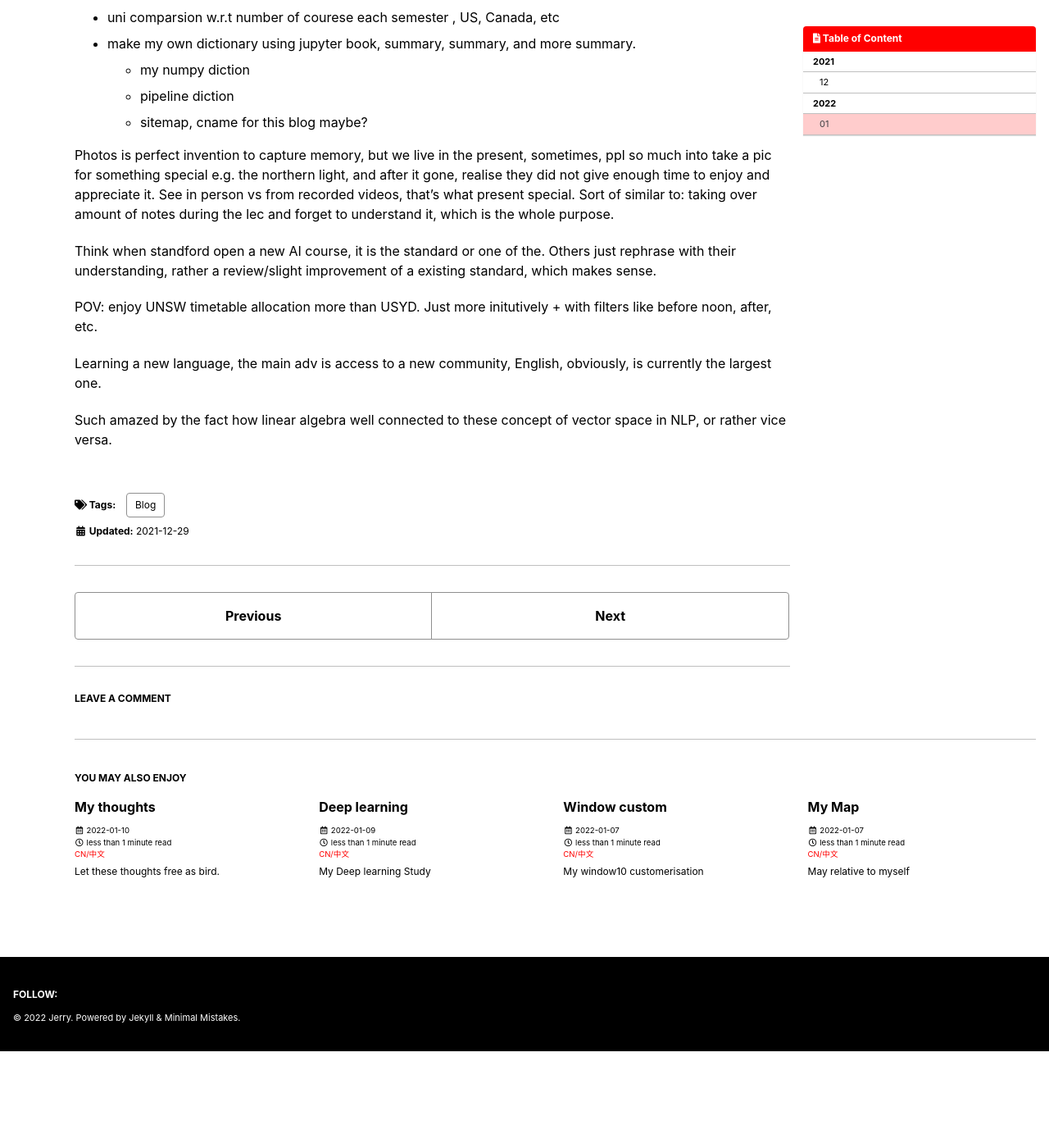
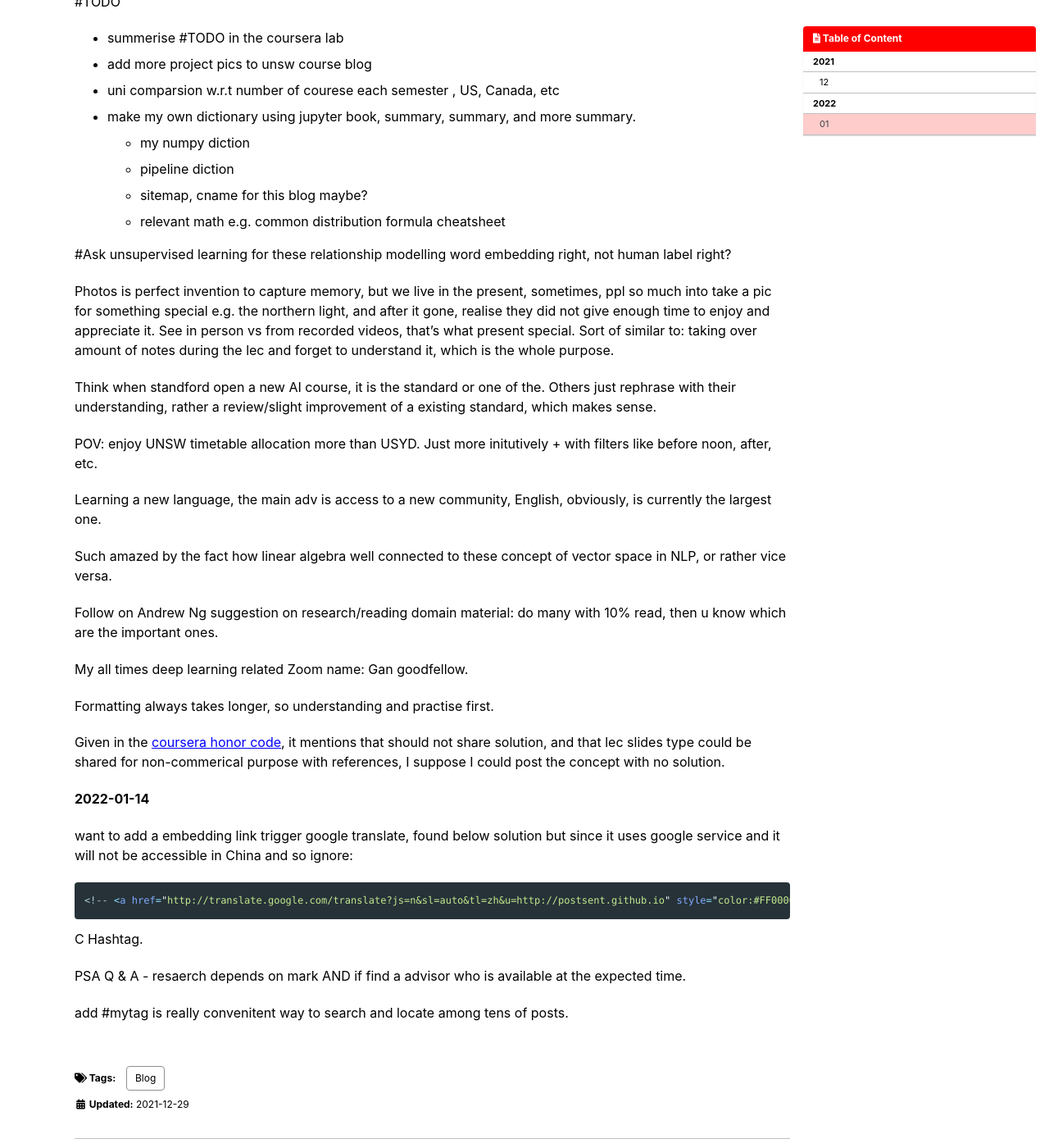
Before and after one commit to postsent/postsent.github.io, a Jekyll site: the page built from _posts/computing/jeykll/2021-12-29-logs.md, in a window 1280 px wide and 1400 px high, scrolled down 7706 px. Shown: the whole window at 82% size. Built offline with Jekyll 4.4.1, drawn with Linux system fonts in a browser that asks for light colours; cached includes are drawn as plain includes; emoji names are drawn with the system emoji font; comment, search, counter and statistics services are not loaded; before the commit the page ends 8988 px from its top, so only the background shows below that; some of the changed text lies outside the part shown.

Commit message:
updates: log

````diff
--- a/_includes/page__meta.html
+++ b/_includes/page__meta.html
@@ -32,5 +32,10 @@
     {% assign current_url = page.url %} <!-- myurl -->
     <a href="http://postsent.github.io/cn{{ current_url }}" style="color:#FF0000;">CN/中文</a>
 
+    <!-- try -->
+    <!-- <span class="page__meta-sep"></span> -->
+    <!-- zh is used as destination language &u={ur website url}-->
+    <!-- <a href="http://translate.google.com/translate?js=n&sl=auto&tl=zh&u=http://postsent.github.io{{ current_url }}" style="color:#FF0000;">自动翻译</a>     -->
+    <!-- try -->
   </p>
 {% endif %}
--- a/_posts/computing/jeykll/2021-12-29-logs.md
+++ b/_posts/computing/jeykll/2021-12-29-logs.md
@@ -261,6 +262,7 @@ If u think of urself as a ML model, then all life experience is part of the trai
 \#stock RAT stock goes wooop
 
 **2022-01-13**
+
 \#TODO
 - summerise \#TODO in the coursera lab
 - add more project pics to unsw course blog
@@ -269,6 +271,9 @@ If u think of urself as a ML model, then all life experience is part of the trai
   - my numpy diction
   - pipeline diction
   - sitemap, cname for this blog maybe?
+  - relevant math e.g. common distribution formula cheatsheet
+
+\#Ask unsupervised learning for these relationship modelling word embedding right, not human label right?
 
 Photos is perfect invention to capture memory, but we live in the present, sometimes, ppl so much into take a pic for something special e.g. the northern light, and after it gone, realise they did not give enough time to enjoy and appreciate it. See in person vs from recorded videos, that's what present special. Sort of similar to: taking over amount of notes during the lec and forget to understand it, which is the whole purpose.
 
@@ -279,3 +284,25 @@ POV: enjoy UNSW timetable allocation more than USYD. Just more initutively + wit
 Learning a new language, the main adv is access to a new community, English, obviously, is currently the largest one.
 
 Such amazed by the fact how linear algebra well connected to these concept of vector space in NLP, or rather vice versa.
+
+Follow on Andrew Ng suggestion on research/reading domain material: do many with 10% read, then u know which are the important ones.
+
+My all times deep learning related Zoom name: Gan goodfellow.
+
+Formatting always takes longer, so understanding and practise first.
+
+Given in the [coursera honor code](https://www.coursera.support/s/article/209818863-Coursera-Honor-Code?language=en_US), it mentions that should not share solution, and that lec slides type could be shared for non-commerical purpose with references, I suppose I could post the concept with no solution.
+
+**2022-01-14**
+
+
+want to add a embedding link trigger google translate, found below solution but since it uses google service and it will not be accessible in China and so ignore:
+```js
+<!-- <a href="http://translate.google.com/translate?js=n&sl=auto&tl=zh&u=http://postsent.github.io{{ current_url }}" style="color:#FF0000;">自动翻译</a>     -->
+```
+
+C Hashtag.
+
+PSA Q & A - resaerch depends on mark AND if find a advisor who is available at the expected time.
+
+add \#mytag is really convenitent way to search and locate among tens of posts.
````
Also changed, not shown: other parts of _posts/computing/jeykll/2021-12-29-logs.md (+1 -0 lines), _posts/computing/cheatsheet/2021-12-28-apps.md (+13 -1 lines), _posts/computing/data_science/nlp/2021-01-05-nlp.md (+1 -0 lines), _posts/computing/uni/2022-01-14-research.md (added, +11 -0 lines), _posts/computing/uni/unsw/2021-12-11-courses.md (+2 -0 lines), _posts/computing/uni/usyd/2021-12-24-general.md (+18 -0 lines).
